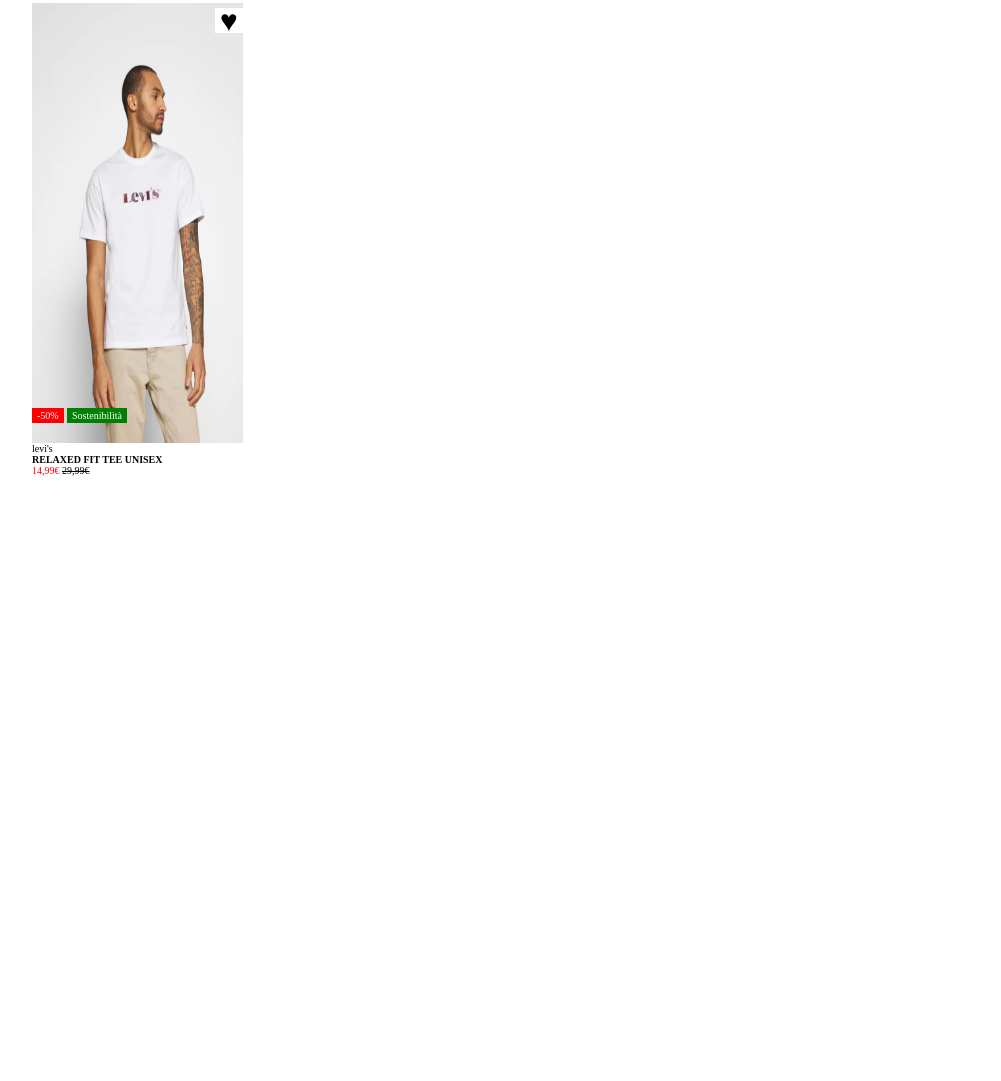
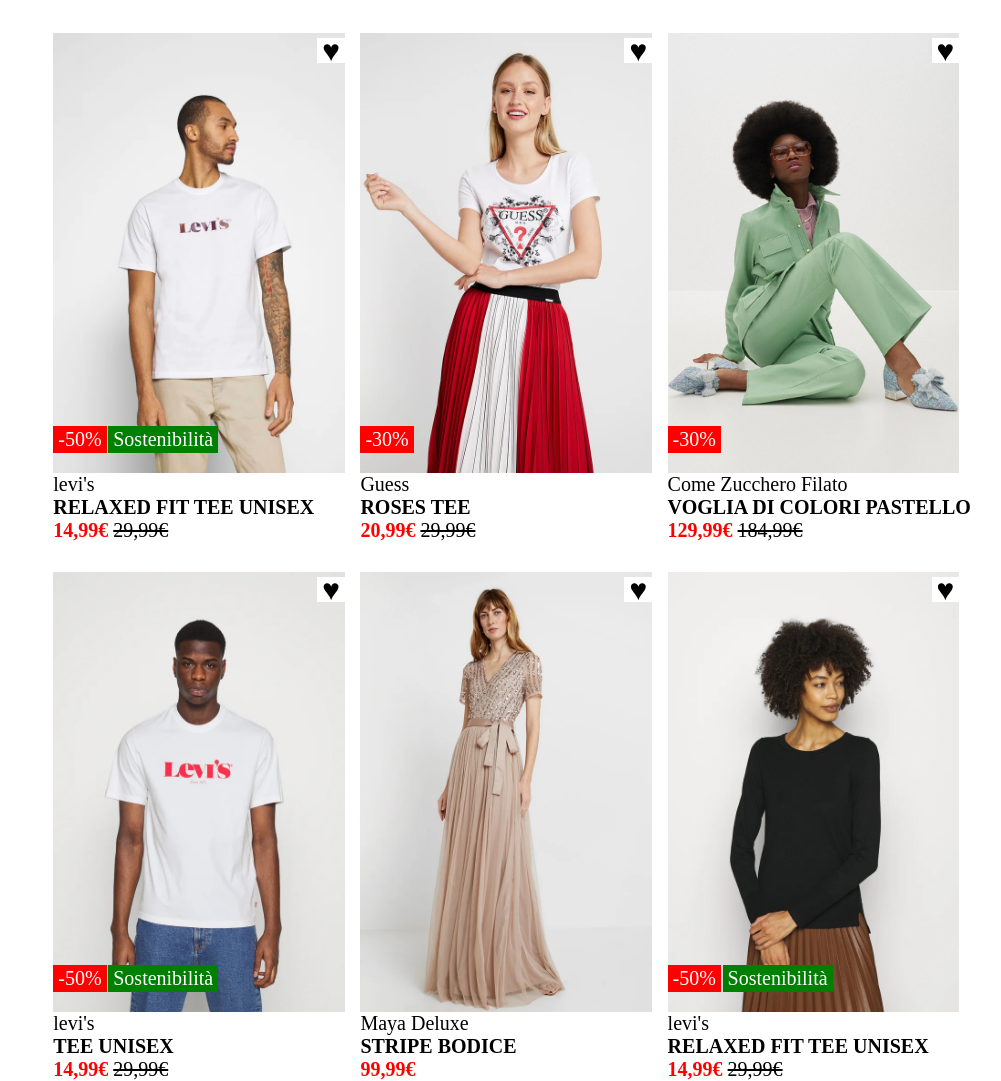
Before and after one commit to Drakon9927/html-css-boolando, a plain HTML site: page index.html in a window 1280 px wide. Shown: the part 117-1198 px from the top of the page, without its empty margins (126-1127 px from the left). Before the commit the page ends 800 px from the top, so only its background shows below. Drawn offline with Linux system fonts and the light colour scheme.

Commit message:
Completo

```diff
--- a/css/style.css
+++ b/css/style.css
@@ -64,20 +64,20 @@
     display: flex;
     width: 80%;
     height: 100%;
-    justify-content: space-between;
+    justify-content: center;
+    flex-wrap: wrap;
 }
 
 .column {
-    flex: 1;
-    display: flex;
-    margin-right: 10px;
-    margin-left: 30px;
+    width: 30%; /
+    display:flex;
     flex-direction: column;
+    margin-top: 30px;
 }
 
 .image-container {
     position: relative;
-    width: 70%;
+    width: 95%;
     height: 55vh;
 }
 
@@ -107,13 +107,12 @@
     background-color: white;
     padding: 5px;
     line-height: 15px;
-
 }
 
 /* riquadro rosso e verde */
 .riquadro{
     position: absolute;
-    font-size: 10px;
+    font-size: 20px;
     padding: 2px 5px 2px 5px ;
     color: white;
     bottom: 20px;
@@ -126,13 +125,13 @@
 
 .verde{
     background-color: green;
-    left: 35px;
+    left: 55px;
 }
 
 /* Testo */
 
 .sottotesto{
-    font-size: 10px;
+    font-size: 20px;
 }
 
 .bold{
@@ -141,6 +140,7 @@
 
 .testorosso{
     color: red;
+    font-weight: bold;
 }
 
 .testotagliato{
--- a/index.html
+++ b/index.html
@@ -34,6 +34,7 @@
     <main>
         <div class="container">
             <div class="column">
+                <!-- colonna 1 -->
                 <div class="image-container">
                     <img src="./img/1.webp" alt="Immagine Fissa" class="fixed-image">
                     <img src="./img/1b.webp" alt="Immagine Hover" class="hover-image">
@@ -49,17 +50,100 @@
                     <span class="testorosso">14,99€</span>
                     <span class="testotagliato">29,99€</span>
                 </div>
-
             </div>
 
 
 
 
             <div class="column">
-                <!-- Colonna 2 (vuota al momento) -->
+                <!-- Colonna 2-->
+                <div class="image-container">
+                    <img src="./img/2.webp" alt="Immagine Fissa" class="fixed-image">
+                    <img src="./img/2b.webp" alt="Immagine Hover" class="hover-image">
+                    <!-- Cuoricino e altro -->
+                    <span class="cuoricino"> &hearts; </span>
+                    <span class="riquadro rosso">-30%</span>
+                </div>
+
+                <div class="sottotesto">
+                    <span>Guess</span><BR>
+                    <span class="bold">ROSES TEE</span><br>
+                    <span class="testorosso">20,99€</span>
+                    <span class="testotagliato">29,99€</span>
+                </div>
             </div>
             <div class="column">
-                <!-- Colonna 3 (vuota al momento) -->
+                <!-- Colonna 3-->
+                <div class="image-container">
+                    <img src="./img/3.webp" alt="Immagine Fissa" class="fixed-image">
+                    <img src="./img/3b.webp" alt="Immagine Hover" class="hover-image">
+                    <!-- Cuoricino e altro -->
+                    <span class="cuoricino"> &hearts; </span>
+                    <span class="riquadro rosso">-30%</span>
+                </div>
+
+                <div class="sottotesto">
+                    <span>Come Zucchero Filato</span><BR>
+                    <span class="bold">VOGLIA DI COLORI PASTELLO</span><br>
+                    <span class="testorosso">129,99€</span>
+                    <span class="testotagliato">184,99€</span>
+                </div>
+            </div>
+
+            <div class="column">
+                <!-- colonna 4 -->
+                <div class="image-container">
+                    <img src="./img/4.webp" alt="Immagine Fissa" class="fixed-image">
+                    <img src="./img/4b.webp" alt="Immagine Hover" class="hover-image">
+                    <!-- Cuoricino e altro -->
+                    <span class="cuoricino"> &hearts; </span>
+                    <span class="riquadro rosso">-50%</span>
+                    <span class="riquadro verde">Sostenibilità</span>
+                </div>
+
+                <div class="sottotesto">
+                    <span>levi's</span><BR>
+                    <span class="bold">TEE UNISEX</span><br>
+                    <span class="testorosso">14,99€</span>
+                    <span class="testotagliato">29,99€</span>
+                </div>
+            </div>
+
+
+
+
+            <div class="column">
+                <!-- Colonna 5-->
+                <div class="image-container">
+                    <img src="./img/5.webp" alt="Immagine Fissa" class="fixed-image">
+                    <img src="./img/5b.webp" alt="Immagine Hover" class="hover-image">
+                    <!-- Cuoricino e altro -->
+                    <span class="cuoricino"> &hearts; </span>
+                </div>
+
+                <div class="sottotesto">
+                    <span>Maya Deluxe</span><BR>
+                    <span class="bold">STRIPE BODICE</span><br>
+                    <span class="testorosso">99,99€</span>
+                </div>
+            </div>
+            <div class="column">
+                <!-- Colonna 6-->
+                <div class="image-container">
+                    <img src="./img/6.webp" alt="Immagine Fissa" class="fixed-image">
+                    <img src="./img/6b.webp" alt="Immagine Hover" class="hover-image">
+                    <!-- Cuoricino e altro -->
+                    <span class="cuoricino"> &hearts; </span>
+                    <span class="riquadro rosso">-50%</span>
+                    <span class="riquadro verde">Sostenibilità</span>
+                </div>
+
+                <div class="sottotesto">
+                    <span>levi's</span><BR>
+                    <span class="bold">RELAXED FIT TEE UNISEX</span><br>
+                    <span class="testorosso">14,99€</span>
+                    <span class="testotagliato">29,99€</span>
+                </div>
             </div>
         </div>
 
```
